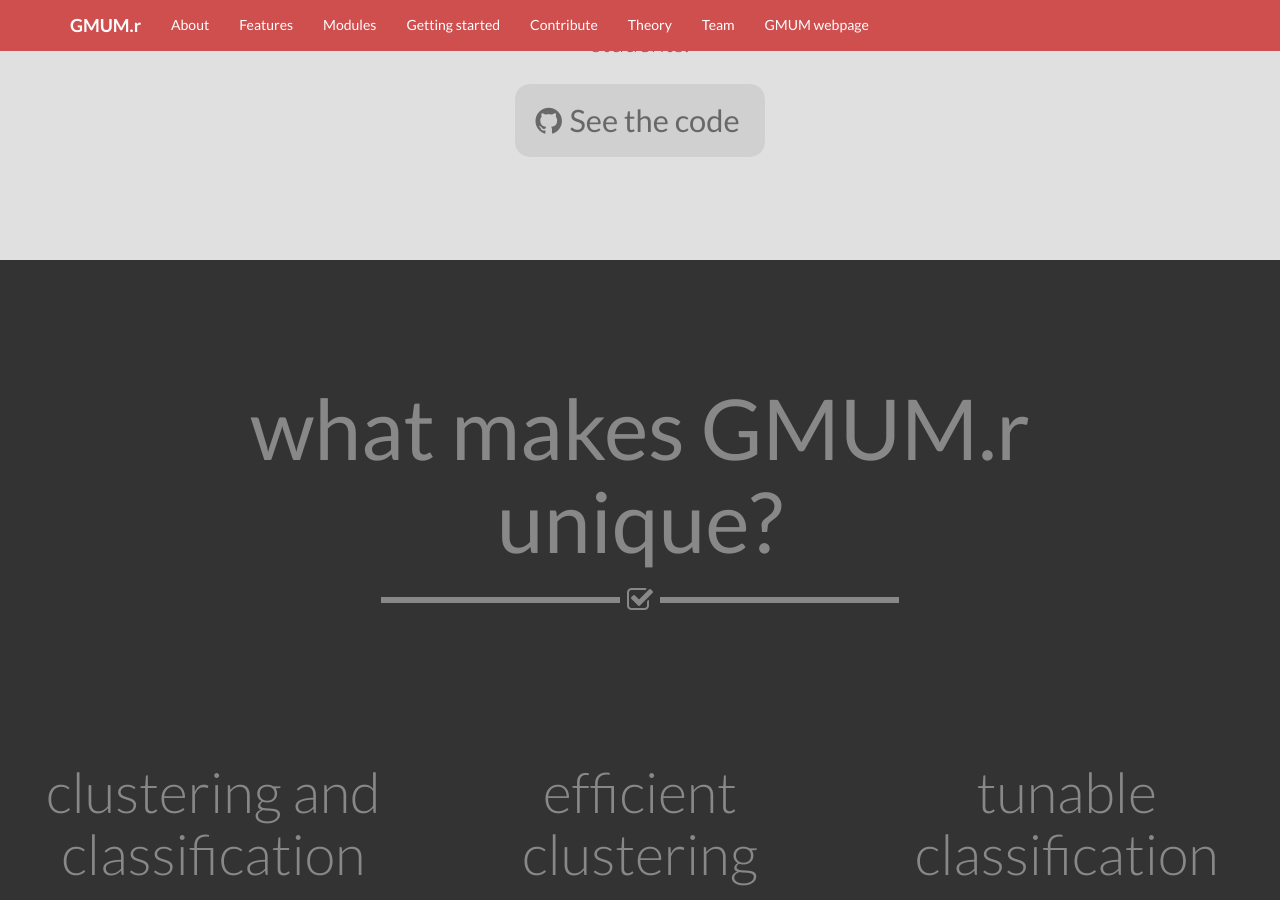
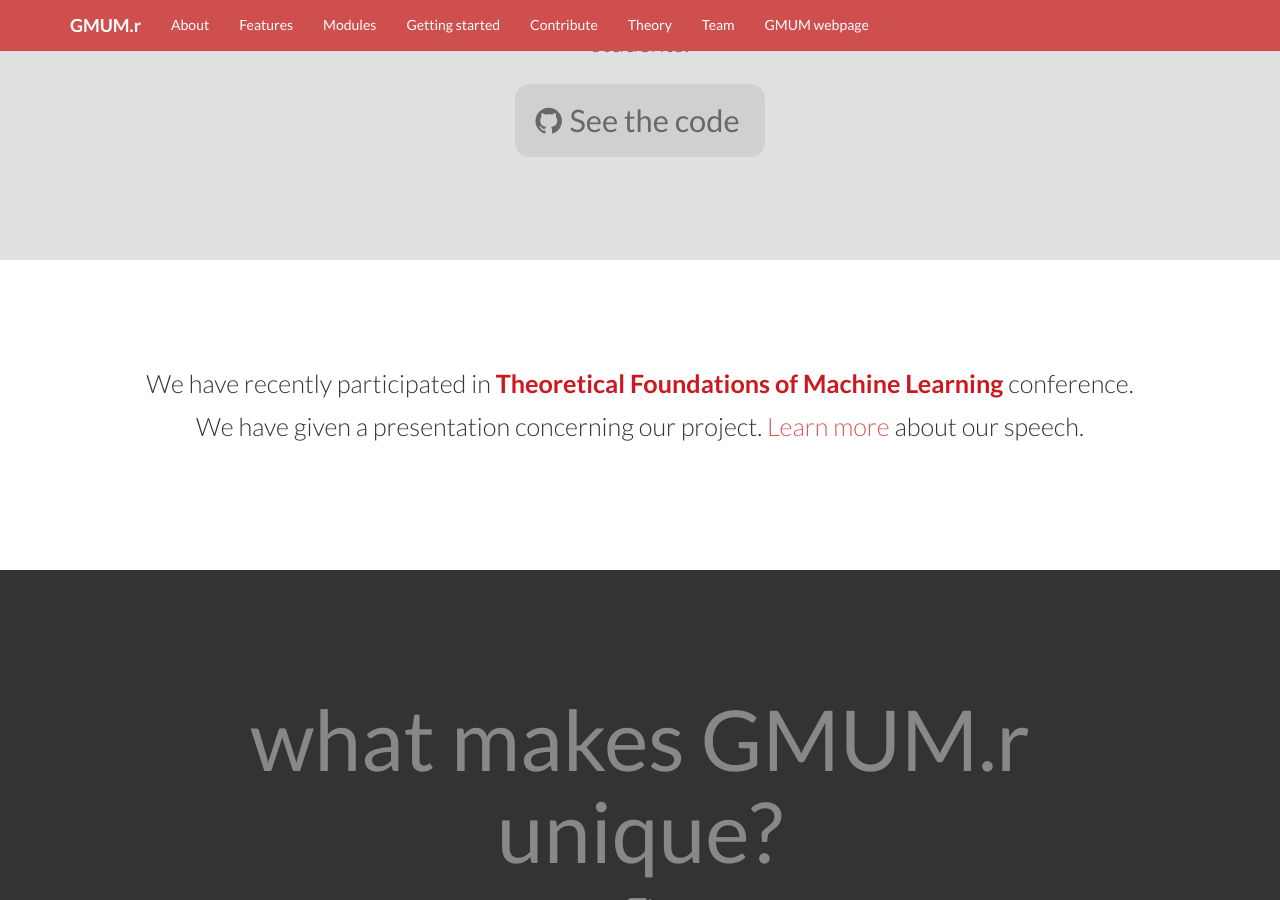
Before and after one commit to gmum/gmum.r, a Jekyll site: the page built from index.html, in a window 1280 px wide and 900 px high, scrolled down 423 px. Built offline with Jekyll 4.4.1, drawn with Linux system fonts in a browser that asks for light colours; some of the changed text lies outside the part shown.

Commit message:
Repository history video, section regarding TFML
Concerns #334

```diff
--- /dev/null
+++ b/_includes/repository-history.html
@@ -0,0 +1,3 @@
+<section class="container-fluid" id="repository-history">
+    <video src="http://gmum.net/files/gmum.r/img/page/gmumr.webm" controls></video>
+</section>
--- /dev/null
+++ b/_includes/tfml.html
@@ -0,0 +1,10 @@
+<section class="container-fluid" id="tfml">
+    <div class="col-xs-12 col-lg-10 col-lg-offset-1 text-center">
+        <p class="lead">
+            We have recently participated in <a id="tfml-link" href="http://tfml.gmum.net/">
+            Theoretical Foundations of Machine Learning</a> conference. We have given a presentation
+            concerning our project.
+            <a href="http://gmum.net/files/gmum.r/img/page/tfml_presentation.pdf">Learn more</a> about our speech.
+        </p>
+    </div>
+</section>
--- a/_layouts/main_page.html
+++ b/_layouts/main_page.html
@@ -6,18 +6,22 @@
 
 {% include about.html %}
 
+{% include tfml.html %}
+
 {% include features.html %}
 
 {% include modules.html %}
 
 {% include contribute.html %}
 
+{% include repository-history.html %}
+
+{% include team.html %}
+
 {% include theory.html %}
 
 {% include academy.html %}
 
-{% include team.html %}
-
 
 
 {% include footer.html %}
--- a/css/styles.css
+++ b/css/styles.css
@@ -20,6 +20,10 @@
 
 body {
     overflow-x: hidden;
+}
+
+a, a:hover {
+    color: #d95c5c;
 }
 
 section {
@@ -444,6 +448,11 @@
     color: #555;
 }
 
+#tfml #tfml-link {
+    font-weight: bold;
+    color: #cc181e;
+}
+
 #contribute {
     background-color: #e0e0e0;
     color: #686868;
@@ -462,6 +471,10 @@
 
 #contribute .footer .inline-graphical-link i, #contribute .footer .inline-graphical-link a {
     color: #d95c5c;
+}
+
+#repository-history {
+    padding: 0;
 }
 
 #theory {
--- a/js/scripts.js
+++ b/js/scripts.js
@@ -1,11 +1,11 @@
 $(document).on('ready', function() {
-    /* activate scrollspy menu */
+    // Activates scrollspy menu
     $('body').scrollspy({
         target: '#navbar-collapsible',
         offset: 50
     });
 
-    /* smooth scrolling sections */
+    // Smooth scrolling sections
     $('a[href*=#]:not([href=#])').on('click', function() {
         if (location.pathname.replace(/^\//, '') == this.pathname.replace(/^\//, '') && location.hostname == this.hostname) {
             var target = $(this.hash);
@@ -20,7 +20,23 @@
         }
     });
 
+    // Activates highlight.js
     $('pre code').each(function(i, block) {
         hljs.highlightBlock(block);
     });
+
+    // Controls repository history video
+    var videoPosition = $('#repository-history').position().top,
+        video = $('#repository-history video').get(0);
+    video.pause();
+    $(window).on('scroll', function() {
+        var scrollTop = $(this).scrollTop(),
+            topOffset = videoPosition - (0.7 * $(this).height()),
+            bottomOffset = videoPosition + 310;
+        if (scrollTop >= topOffset && scrollTop <= bottomOffset) {
+            video.play();
+        } else {
+            video.pause();
+        }
+    });
 });
```
